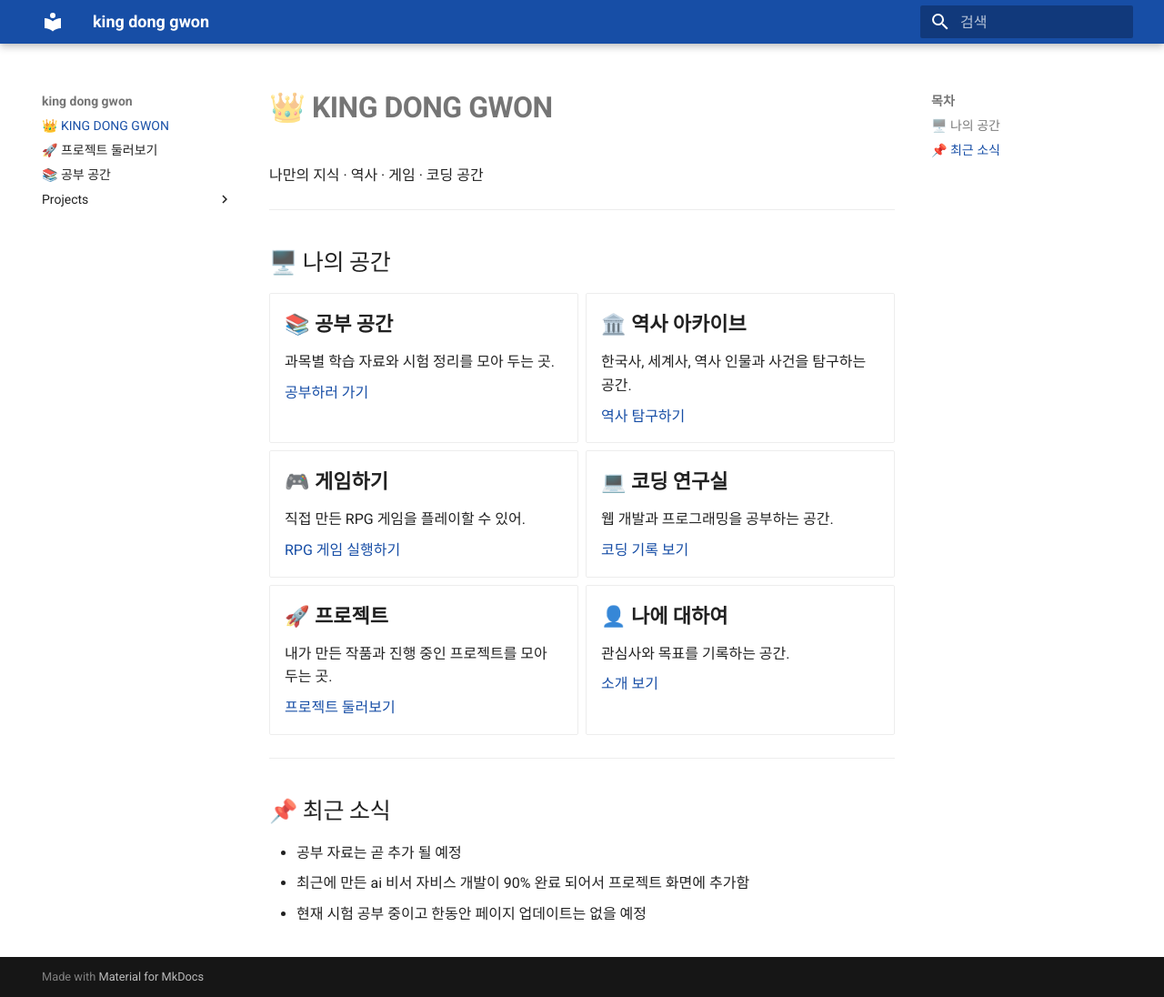
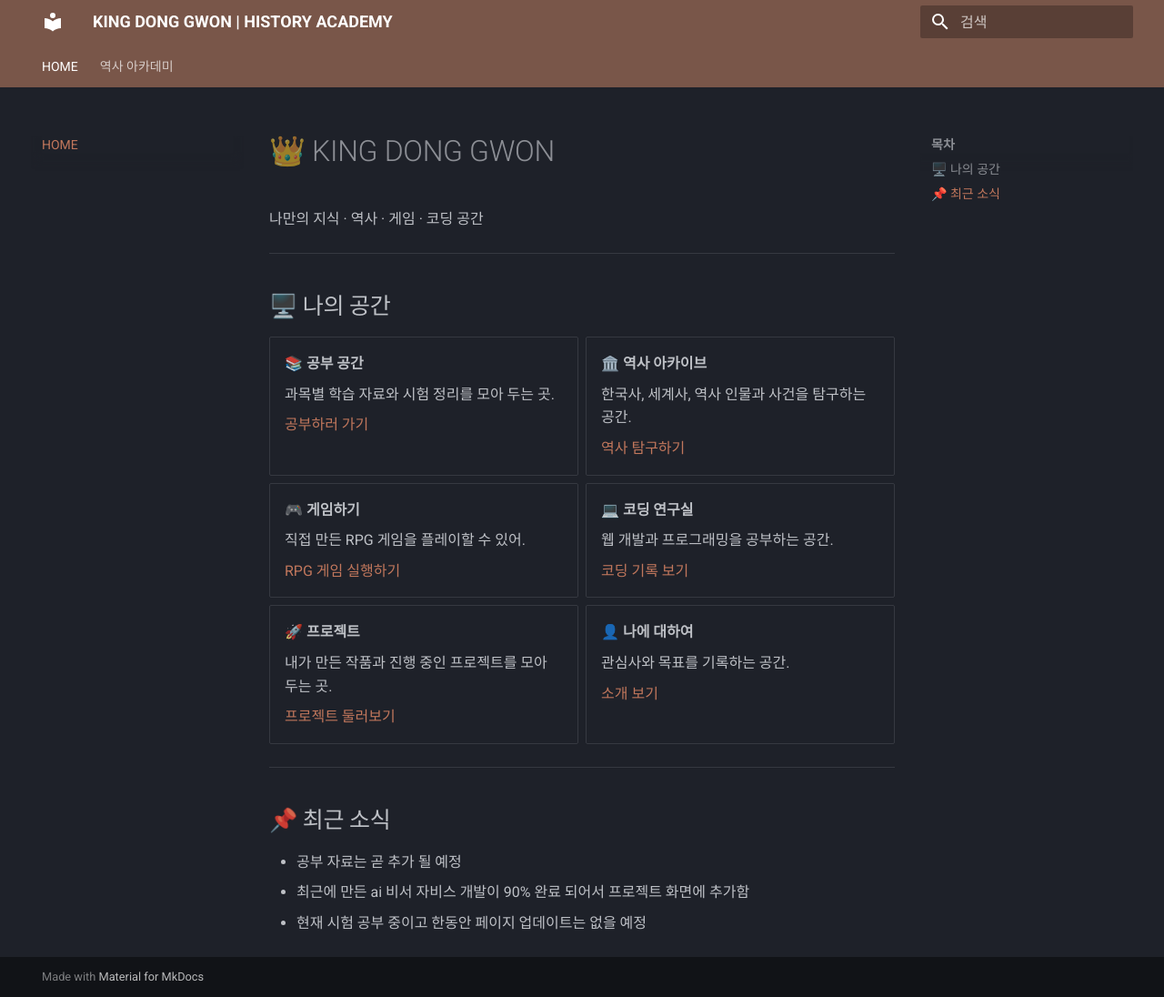
Before and after one commit to gimdunggwon-eng/gimdunggwon-eng.github.io, an MkDocs documentation site: the page built from docs/index.md, in a window 1280 px wide and 1096 px high. Shown: the whole window at 91% size. Built offline with MkDocs 1.6.1 and Material for MkDocs 9.7.7, drawn with Linux system fonts in a browser that asks for light colours; some of the changed lines change nothing that is shown.

Commit message:
Update mkdocs.yml

```diff
--- a/mkdocs.yml
+++ b/mkdocs.yml
@@ -1,13 +1,62 @@
-
-site_name: king dong gwon
+site_name: KING DONG GWON | HISTORY ACADEMY
+site_url: https://gimdunggwon-eng.github.io/
 
 theme:
   name: material
   language: ko
+  features:
+    - navigation.tabs
+    - navigation.sections
+    - navigation.top
+    - navigation.indexes
+    - search.suggest
+    - search.highlight
+    - content.code.copy
+  palette:
+    - scheme: slate
+      primary: brown
+      accent: amber
 
 markdown_extensions:
+  - admonition
+  - footnotes
   - attr_list
   - md_in_html
+  - tables
+  - toc:
+      permalink: true
 
-extra_css:
-  - stylesheets/extra.css
+nav:
+  - HOME: index.md
+  - 역사 아카데미:
+      - 연구소 소개: history/index.md
+      - 한국사:
+          - 고대사: history/korean-history/ancient.md
+          - 고려사: history/korean-history/goryeo.md
+          - 조선사: history/korean-history/joseon.md
+          - 근대사: history/korean-history/modern.md
+          - 현대사: history/korean-history/contemporary.md
+      - 독립운동:
+          - 민족 유일당 운동: history/independence-movement/national-movement.md
+          - 신간회: history/independence-movement/singanhoi.md
+          - 대한민국 임시정부: history/independence-movement/provisional-government.md
+          - 한국광복군: history/independence-movement/korean-liberation-army.md
+          - 3·1 운동: history/independence-movement/march-first.md
+          - 제암리 사건: history/independence-movement/jeamri.md
+          - 훈춘 사건: history/independence-movement/hunchun.md
+      - 역사 인물:
+          - 김구: history/historical-figures/kim-gu.md
+          - 이상재: history/historical-figures/lee-sang-jae.md
+          - 조소앙: history/historical-figures/cho-so-ang.md
+      - 사회운동:
+          - 농민운동: history/social-history/peasant-movement.md
+          - 노동운동: history/social-history/labor-movement.md
+      - 역사 연구실:
+          - 사료 분석: history/research-center/source-analysis.md
+          - 역사 연구 방법: history/research-center/historical-method.md
+          - 역사 인식과 해석: history/research-center/historiography.md
+      - 한국사 연표: history/timeline/korean-timeline.md
+      - 연구 보고서: history/reports/index.md
+
+plugins:
+  - search
```
